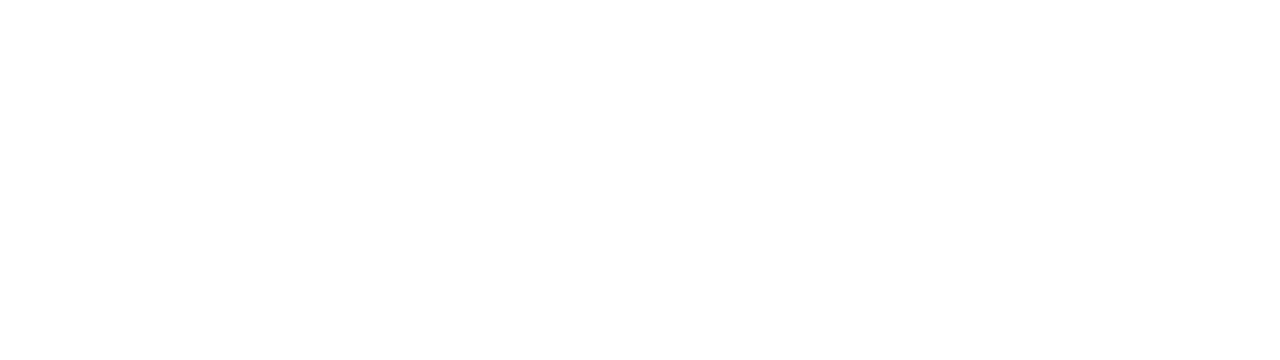
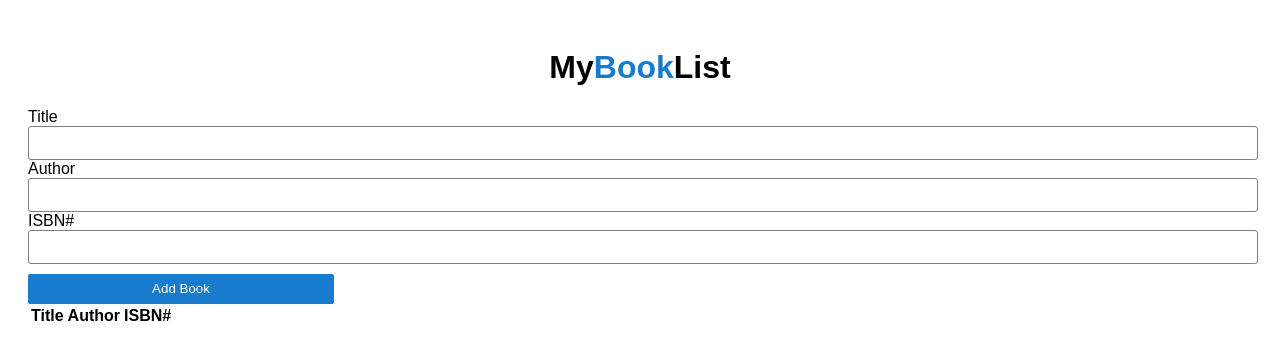
Before and after one commit to acciojob/book-list-accio-Akshaya, a website: page main.html in a window 1280 px wide. Drawn offline with Linux system fonts and the light colour scheme.

Commit message:
created a submission

```diff
--- a/main.html
+++ b/main.html
@@ -7,6 +7,29 @@
 </head>
 
 <body>
+	<div class="container">
+		<h1>My<span>Book</span>List</h1>
+		<div class="form-group">
+			<label for="title">Title</label>
+			<input type="text" id="title" name="title">
+			<label for="author">Author</label>
+			<input type="text" id="author" name="author">
+			<label for="isbn">ISBN#</label>
+			<input type="text" id="isbn" name="isbn">
+			<button type="submit" id="submit">Add Book</button>
+			<table class="table">
+				<thead>
+					<tr>
+						<th>Title</th>
+						<th>Author</th>
+						<th>ISBN#</th>
+
+					</tr>
+				</thead>
+			</table>
+		</div>
+
+	</div>
 	<!-- the entire body must be written by student -->
     <script type="text/javascript" src="./script.js">
 </script>
--- a/styles.css
+++ b/styles.css
@@ -1 +1,41 @@
-/*  your css code here. If applicable */
+body{
+	font-family:Arial, sans-serif;
+	padding:20px;
+	background-color:#fff;
+}
+
+h1{;
+	color:black;
+	text-align:center;
+}
+
+h1>span{
+	color:#187bcd;
+}
+
+.form-group{
+	display:block;
+}
+
+input{
+	display:block;
+	width:100%;
+	height:30px;
+    border:1px solid gray;
+	border-radius:3px;
+}
+
+#submit{
+	margin-top:10px;
+	background-color:#187bcd;
+	border:1px solid #187bcd;
+    border-radius:2px;
+	color:white;
+	width:25%;
+	height:30px;
+}
+
+.table{
+	display:flex;
+	column-gap:20px;
+}
```
